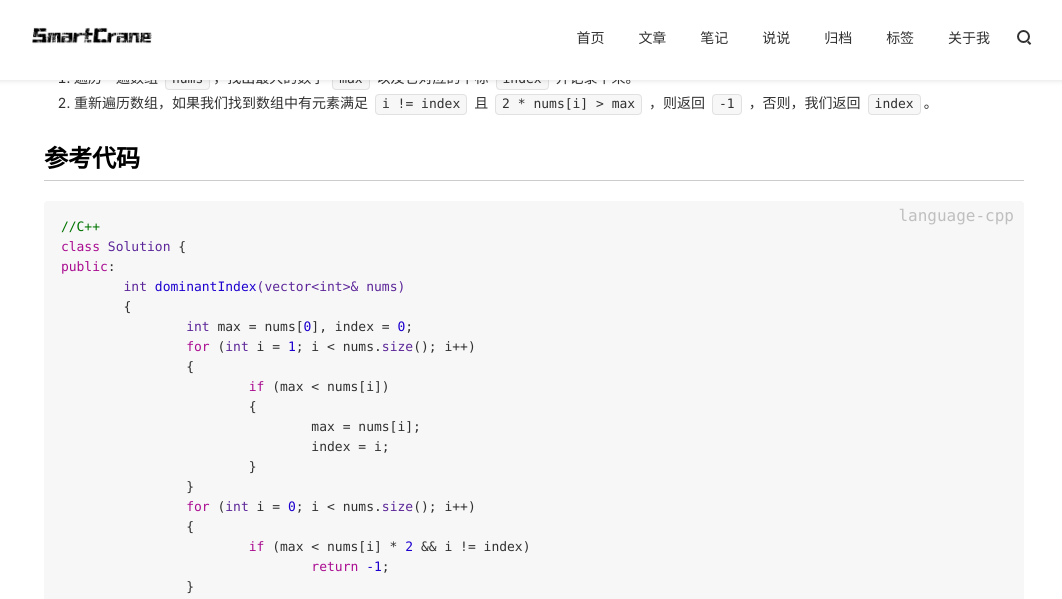
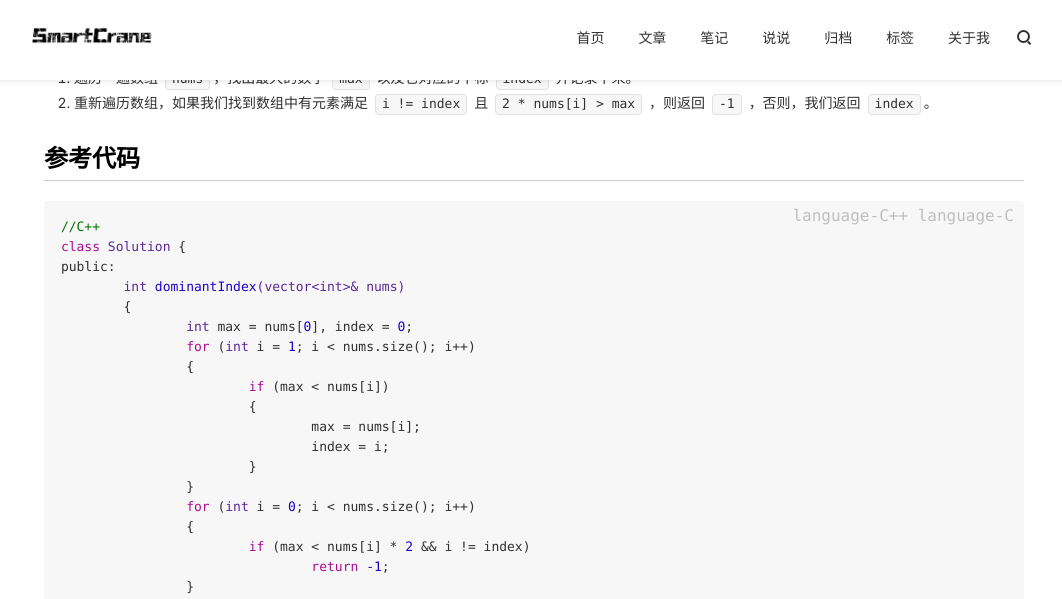
Before and after one commit to smartcrane2/smartcrane2.github.io, a Jekyll site: the page built from _posts/Leetcode/2018-09-19-Leetcode747.md, in a window 1280 px wide and 900 px high, scrolled down 1033 px. Shown: the top 599 px of the window, without its empty margins (106-1168 px from the left). Built offline with Jekyll 4.4.1, drawn with Linux system fonts in a browser that asks for light colours; nearby versions of some CDN libraries; comment, search, counter and statistics services are not loaded.

Commit message:
test code

````diff
--- a/_posts/Leetcode/2018-09-19-Leetcode747.md
+++ b/_posts/Leetcode/2018-09-19-Leetcode747.md
@@ -43,7 +43,7 @@ Explanation: 4 isn't at least as big as twice the value of 3, so we return -1.
 
 ## 参考代码
 
-```
+``` C++
 //C++
 class Solution {
 public:
````
